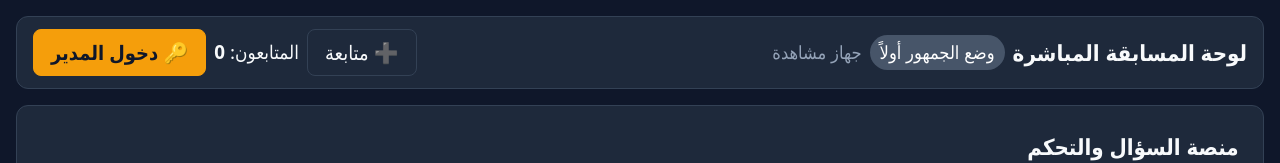
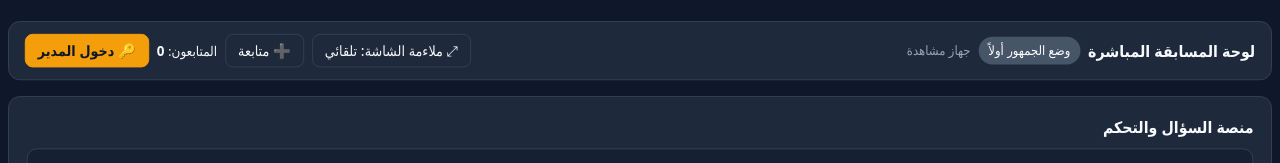
Before and after one commit to kh96300-design/almosabkat, a plain HTML site: page Index.html in a window 1280 px wide. Shown: the top 163 px of the page. Drawn offline with Linux system fonts and the light colour scheme.

```diff
--- a/Index.html
+++ b/Index.html
@@ -376,11 +376,17 @@
     .qfs-timer { color: #2dd4bf; }
 
     body { padding-top: calc(16px + env(safe-area-inset-top, 0px)); padding-bottom: calc(16px + env(safe-area-inset-bottom, 0px)); }
+
+    /* ملاءمة تلقائية للشاشة */
+    html.fit { font-size: 16px; }
+    html.fit body { overflow: hidden; height: 100vh; padding: 8px; }
+    html.fit #fitRoot { position: absolute; left: 50%; top: 0; transform-origin: 50% 0; }
   </style>
 </head>
 <body class="viewer-mode">
   <canvas id="confettiCanvas"></canvas>
 
+  <div id="fitRoot">
   <header class="topbar">
     <div class="topbar-actions">
       <strong id="screenTitleTag">لوحة المسابقة المباشرة</strong>
@@ -388,6 +394,7 @@
       <span id="deviceRoleTag" style="font-size:0.82rem; color:var(--text-muted);">جهاز مشاهدة</span>
     </div>
     <div class="topbar-actions">
+      <button id="fitBtn" class="btn-ghost" onclick="toggleFit()">⤢ ملاءمة الشاشة</button>
       <button id="followBtn" class="btn-ghost" onclick="toggleFollowContest()">➕ متابعة</button>
       <span style="font-size:0.85rem;">المتابعون: <strong id="followersCount">0</strong></span>
       <button id="undoBtn" class="btn-ghost admin-only" onclick="undoAction()" disabled>↩️ تراجع</button>
@@ -513,6 +520,7 @@
       </div>
     </aside>
   </main>
+  </div>
 
   <div id="qFullscreen" class="qfs">
     <div class="qfs-info">المختار: <strong id="qfsSelector"></strong></div>
@@ -2304,6 +2312,39 @@
     syncTimerWithState();
     renderAll();
 
+    // ===== ملاءمة تلقائية للشاشة =====
+    const FIT_W = 1280;
+    let fitOn = (function () {
+      try { const v = localStorage.getItem("contest_fit"); if (v !== null) return v === "1"; } catch (e) {}
+      return window.innerWidth >= 900;
+    })();
+    function fitScreen() {
+      const root = document.getElementById("fitRoot");
+      const btn = document.getElementById("fitBtn");
+      document.documentElement.classList.toggle("fit", fitOn);
+      if (btn) btn.textContent = fitOn ? "⤢ ملاءمة الشاشة: تلقائي" : "⤡ ملاءمة الشاشة: معطّل";
+      if (!root) return;
+      if (!fitOn) { root.style.width = ""; root.style.transform = ""; root.style.top = ""; return; }
+      root.style.width = FIT_W + "px";
+      root.style.transform = "none";
+      const h = root.offsetHeight;
+      const vw = window.innerWidth - 16;
+      const vh = window.innerHeight - 16;
+      const sc = Math.max(0.2, Math.min(vw / FIT_W, vh / h));
+      root.style.transform = `translateX(-50%) scale(${sc})`;
+      root.style.top = Math.max(0, (window.innerHeight - h * sc) / 2) + "px";
+    }
+    function toggleFit() {
+      fitOn = !fitOn;
+      try { localStorage.setItem("contest_fit", fitOn ? "1" : "0"); } catch (e) {}
+      fitScreen();
+    }
+    window.addEventListener("resize", fitScreen);
+    if (window.ResizeObserver) {
+      new ResizeObserver(() => fitScreen()).observe(document.getElementById("fitRoot"));
+    }
+    fitScreen();
+
     // ===== الاستضافة على claude.ai: مزامنة حية وصلاحيات =====
     const hosted = { on: false, db: null, canEdit: false, sav: 0, pend: 0, first: true };
     function toast(msg) {
```
